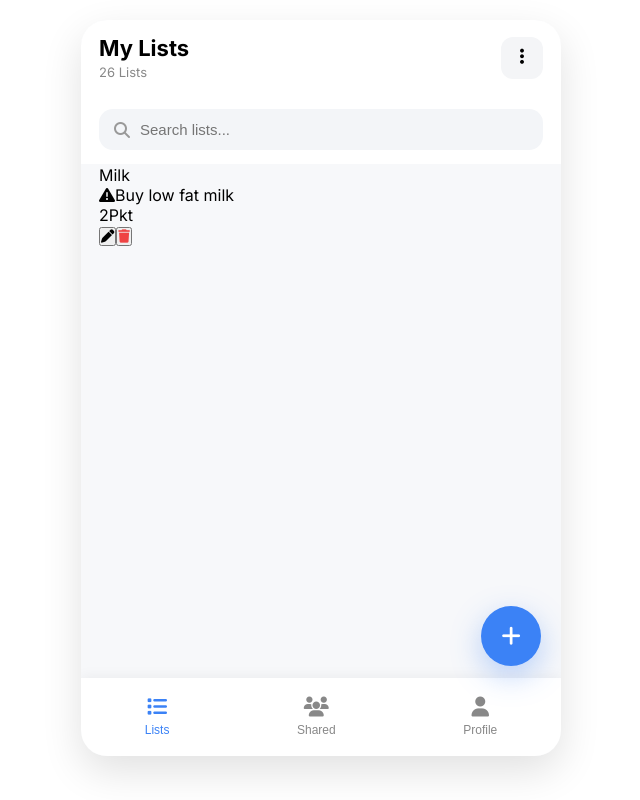
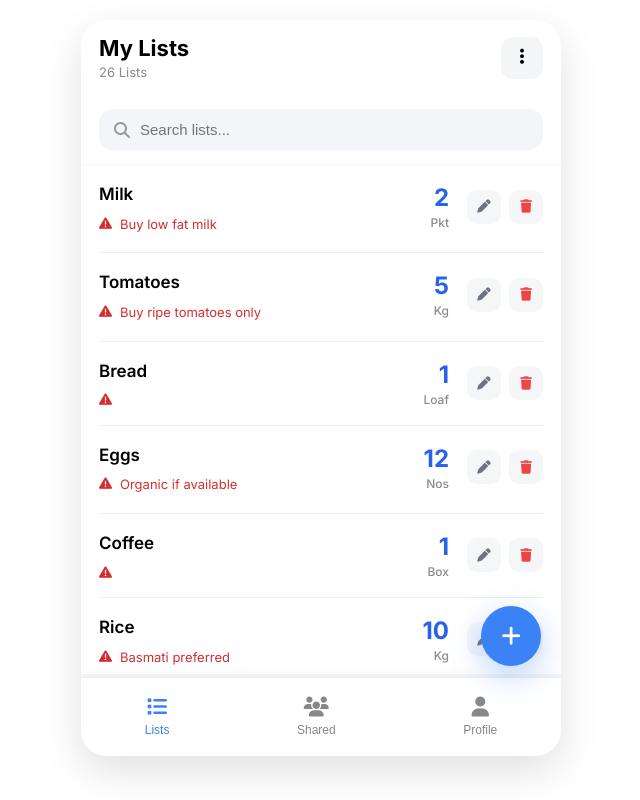
Before and after one commit to muthiulhaq/sharelist, a React (Vite) app: page /list/1 in a window 1280 px wide. Shown: the whole page, without its empty margins (319-959 px from the left). Built offline with nearby package versions, Linux system fonts and the light colour scheme.

Commit message:
Details page fix

```diff
--- a/src/features/list-details/components/ListDetailItem.css
+++ b/src/features/list-details/components/ListDetailItem.css
@@ -0,0 +1,166 @@
+.list-area {
+  background-color: #ffffff;
+}
+
+.list-item {
+  display: flex;
+
+  justify-content: space-between;
+
+  align-items: flex-start;
+
+  gap: 18px;
+
+  padding: 18px 0;
+
+  transition: 0.25s;
+}
+
+.list-item:hover {
+  background: #fafafa;
+}
+
+.divider {
+  height: 1px;
+
+  background: #ededed;
+}
+
+.item-left {
+  flex: 1;
+}
+
+.item-title {
+  font-size: 17px;
+
+  font-weight: 600;
+
+  line-height: 1.4;
+}
+
+.item-note {
+  margin-top: 8px;
+
+  display: flex;
+
+  align-items: flex-start;
+
+  gap: 8px;
+
+  color: #d32f2f;
+
+  font-size: 13px;
+
+  line-height: 1.5;
+}
+
+.item-note i {
+  margin-top: 2px;
+}
+
+.item-right {
+  display: flex;
+
+  align-items: center;
+
+  gap: 18px;
+}
+
+.qty {
+  text-align: right;
+
+  color: #2563eb;
+
+  font-size: 24px;
+
+  font-weight: 700;
+
+  min-width: 56px;
+}
+
+.qty span {
+  display: block;
+
+  font-size: 12px;
+
+  color: #8b8b8b;
+
+  font-weight: 500;
+
+  margin-top: 3px;
+}
+
+.item-actions {
+  display: flex;
+
+  flex-direction: row;
+
+  gap: 8px;
+}
+
+.item-actions button {
+  width: 34px;
+
+  height: 34px;
+
+  border: none;
+
+  border-radius: 10px;
+
+  background: #f5f6f8;
+
+  cursor: pointer;
+
+  transition: 0.25s;
+
+  color: #6b7280;
+}
+
+.item-actions button:hover {
+  transform: scale(1.05);
+
+  background: #eceff3;
+}
+
+.item-actions .delete {
+  color: #ef4444;
+}
+
+.item-actions .delete:hover {
+  background: #fdecec;
+}
+
+@media (max-width: 380px) {
+  .item-title {
+    font-size: 15px;
+  }
+
+  .qty {
+    font-size: 20px;
+  }
+
+  .item-actions {
+    gap: 6px;
+  }
+
+  .item-actions button {
+    width: 30px;
+    height: 30px;
+  }
+}
+
+.list-item {
+  animation: fadeIn 0.25s ease;
+}
+
+@keyframes fadeIn {
+  from {
+    opacity: 0;
+    transform: translateY(10px);
+  }
+
+  to {
+    opacity: 1;
+    transform: translateY(0);
+  }
+}
--- a/src/features/list-details/components/ListDetailItem.tsx
+++ b/src/features/list-details/components/ListDetailItem.tsx
@@ -1,21 +1,29 @@
 import "./ListDetailItem.css";
 
-const ListDetailItem = () => {
+interface IListDetailsItemProps {
+  id: number;
+  title: string;
+  quantity: number;
+  unit: string;
+  notes: string;
+}
+
+const ListDetailItem = ({id, title, quantity, unit, notes}: IListDetailsItemProps) => {
   return (
     <>
       <div className="list-item">
         <div className="item-left">
-          <div className="item-title">Milk</div>
+          <div className="item-title">{title}</div>
 
           <div className="item-note">
             <i className="fa-solid fa-triangle-exclamation"></i>
-            Buy low fat milk
+            {notes}
           </div>
         </div>
 
         <div className="item-right">
           <div className="qty">
-            2<span>Pkt</span>
+            {quantity}<span>{unit}</span>
           </div>
 
           <div className="item-actions">
--- a/src/features/list-details/pages/ListDetails.tsx
+++ b/src/features/list-details/pages/ListDetails.tsx
@@ -1,10 +1,128 @@
+import type { IListDetailsItem } from "../../../types";
 import ListDetailItem from "../components/ListDetailItem";
 import "./ListDetails.css";
 
 const ListDetails = () => {
+  const ListDeatilItems: IListDetailsItem[] = [
+    {
+      id: 1,
+      title: "Milk",
+      quantity: 2,
+      unit: "Pkt",
+      notes: "Buy low fat milk",
+    },
+    {
+      id: 2,
+      title: "Tomatoes",
+      quantity: 5,
+      unit: "Kg",
+      notes: "Buy ripe tomatoes only",
+    },
+    {
+      id: 3,
+      title: "Bread",
+      quantity: 1,
+      unit: "Loaf",
+      notes: "",
+    },
+    {
+      id: 4,
+      title: "Eggs",
+      quantity: 12,
+      unit: "Nos",
+      notes: "Organic if available",
+    },
+    {
+      id: 5,
+      title: "Coffee",
+      quantity: 1,
+      unit: "Box",
+      notes: "",
+    },
+    {
+      id: 6,
+      title: "Rice",
+      quantity: 10,
+      unit: "Kg",
+      notes: "Basmati preferred",
+    },
+    {
+      id: 7,
+      title: "Sugar",
+      quantity: 2,
+      unit: "Kg",
+      notes: "",
+    },
+    {
+      id: 8,
+      title: "Cooking Oil",
+      quantity: 2,
+      unit: "Ltr",
+      notes: "Sunflower oil",
+    },
+    {
+      id: 9,
+      title: "Chicken",
+      quantity: 2,
+      unit: "Kg",
+      notes: "Skinless",
+    },
+    {
+      id: 10,
+      title: "Potatoes",
+      quantity: 3,
+      unit: "Kg",
+      notes: "",
+    },
+    {
+      id: 11,
+      title: "Onions",
+      quantity: 2,
+      unit: "Kg",
+      notes: "",
+    },
+    {
+      id: 12,
+      title: "Carrots",
+      quantity: 1,
+      unit: "Kg",
+      notes: "Fresh only",
+    },
+    {
+      id: 13,
+      title: "Bananas",
+      quantity: 12,
+      unit: "Nos",
+      notes: "",
+    },
+    {
+      id: 14,
+      title: "Apples",
+      quantity: 6,
+      unit: "Nos",
+      notes: "Red apples",
+    },
+    {
+      id: 15,
+      title: "Cheese",
+      quantity: 2,
+      unit: "Pack",
+      notes: "Cheddar",
+    },
+  ];
+
   return (
     <main className="list-area">
-      <ListDetailItem></ListDetailItem>
+      {ListDeatilItems.map((item, index) => (
+        <ListDetailItem
+          key={index}
+          id={item.id}
+          title={item.title}
+          quantity={item.quantity}
+          unit={item.unit}
+          notes={item.notes}
+        ></ListDetailItem>
+      ))}
     </main>
   );
 };
```
Also changed, not shown: src/types.ts (+8 -0 lines).
